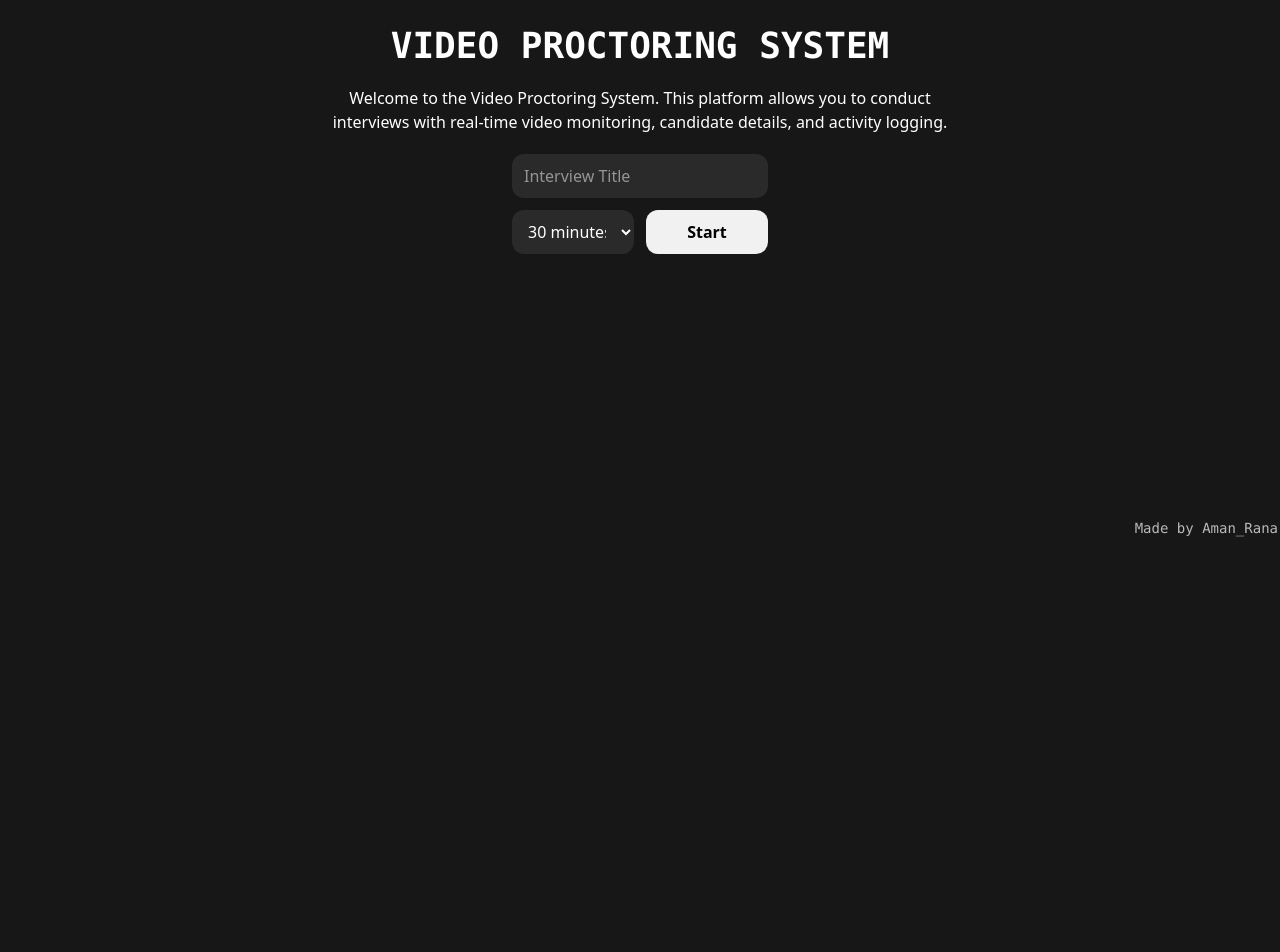
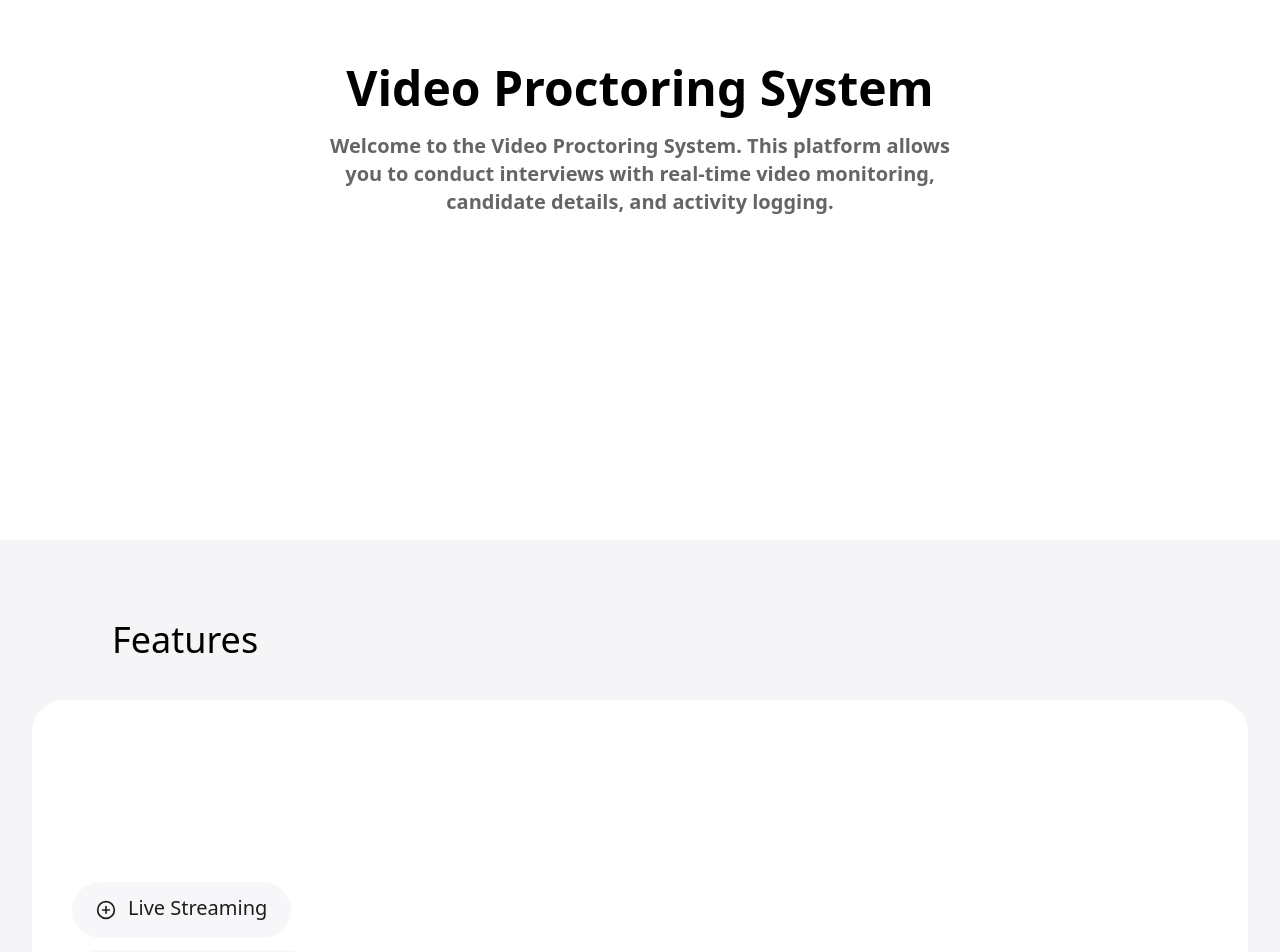
Before and after one commit to amanranahere/video-proctoring-system, a Next.js app: page / in a window 1280 px wide. Shown: the part 260-1212 px from the top of the page. Before the commit the page ends 800 px from the top, so only its background shows below. Built offline with nearby package versions, Linux system fonts and the light colour scheme.

Commit message:
restructure home page

```diff
--- a/src/app/globals.css
+++ b/src/app/globals.css
@@ -1,5 +1,5 @@
 @import "tailwindcss";
 
-* {
+/* * {
   scrollbar-color: #3b3b3c #ffffff00;
-}
+} */
--- a/src/app/layout.tsx
+++ b/src/app/layout.tsx
@@ -14,7 +14,7 @@ export default function RootLayout({
 }>) {
   return (
     <html lang="en">
-      <body className="bg-[#171717] text-white">{children}</body>
+      <body className="bg-[#f5f5f7]">{children}</body>
     </html>
   );
 }
--- a/src/app/page.tsx
+++ b/src/app/page.tsx
@@ -1,79 +1,15 @@
-"use client";
-
-import { useRouter } from "next/navigation";
-import { useState } from "react";
+import Hero from "@/components/HomePage/Hero";
+import Features from "@/components/HomePage/Features";
+import StartInterview from "@/components/HomePage/StartInterview";
+import Footer from "@/components/HomePage/Footer";
 
 export default function Home() {
-  const router = useRouter();
-  const [title, setTitle] = useState("");
-  const [duration, setDuration] = useState("30");
-
-  const handleStart = () => {
-    if (!title) return alert("Please enter interview title");
-    const id = title;
-    router.push(
-      `/interview/${id}?title=${encodeURIComponent(title)}&duration=${duration}`
-    );
-  };
-
   return (
-    <>
-      <main className="min-h-screen flex justify-center items-center">
-        <div className="w-1/2 flex flex-col justify-center items-center gap-y-5">
-          <h1 className="font-mono text-4xl font-bold">
-            VIDEO PROCTORING SYSTEM
-          </h1>
-          <p className="text-center">
-            Welcome to the Video Proctoring System. This platform allows you to
-            conduct interviews with real-time video monitoring, candidate
-            details, and activity logging.
-          </p>
-
-          <div className="w-full lg:w-[40%] flex flex-col justify-center items-center gap-y-3">
-            <input
-              type="text"
-              placeholder="Interview Title"
-              value={title}
-              onChange={(e) => setTitle(e.target.value)}
-              className="w-full bg-[#2a2a2a] hover:bg-[#3a3a3a] focus:bg-[#3a3a3a] duration-300 py-2.5 px-3 rounded-xl outline-none"
-            />
-
-            <div className="w-full flex gap-x-3">
-              <select
-                name="duration"
-                id="duration"
-                value={duration}
-                onChange={(e) => setDuration(e.target.value)}
-                className="w-full bg-[#2a2a2a] py-2.5 px-3 rounded-xl outline-none cursor-pointer"
-              >
-                <option value="15">15 minutes</option>
-                <option value="30">30 minutes</option>
-                <option value="45">45 minutes</option>
-                <option value="60">60 minutes</option>
-              </select>
-
-              <button
-                onClick={handleStart}
-                className="w-full text-black font-semibold bg-[#f1f1f1] hover:bg-[#f1f1f1]/80 active:scale-95 duration-300 py-2.5 px-3 rounded-xl outline-none cursor-pointer"
-              >
-                Start
-              </button>
-            </div>
-          </div>
-        </div>
-      </main>
-
-      <footer className="absolute bottom-0.5 right-0.5 font-mono text-[#bababa] text-sm">
-        Made by{" "}
-        <a
-          href="https://amanrana.vercel.app"
-          target="_blank"
-          rel="noopener noreferrer"
-          className="hover:text-white duration-150 transition-colors"
-        >
-          Aman_Rana
-        </a>
-      </footer>
-    </>
+    <main className="relative">
+      <Hero />
+      <Features />
+      <StartInterview />
+      <Footer />
+    </main>
   );
 }
--- a/src/components/ControlPanel.tsx
+++ b/src/components/ControlPanel.tsx
@@ -36,6 +36,7 @@ export default function ControlPanel() {
     stopRecording();
 
     const logs = useLogStore.getState().logs;
+
     const report = {
       candidate: "Candidate Name",
       title: "Interview Title",
--- /dev/null
+++ b/src/components/HomePage/Features.tsx
@@ -0,0 +1,80 @@
+"use client";
+
+import { useState } from "react";
+import { PlusCircle } from "lucide-react";
+
+const features = [
+  {
+    name: "Live Streaming",
+    paragraph:
+      "Monitor candidates in real-time with a clear video feed that ensures transparency during interviews or exams.",
+  },
+  {
+    name: "Activity Detection",
+    paragraph:
+      "Detect suspicious activities such as multiple faces, mobile phone usage, or unusual movements automatically.",
+  },
+  {
+    name: "Real-Time Alerts",
+    paragraph:
+      "Receive instant logs and warnings with timestamps whenever suspicious activity is detected.",
+  },
+  {
+    name: "Proctoring Reports",
+    paragraph:
+      "At the end of the session, generate and download a comprehensive report summarizing all events and alerts.",
+  },
+  {
+    name: "Session Recording",
+    paragraph:
+      "Record the full interview session, making it available for post-review or evidence if needed.",
+  },
+  {
+    name: "Snapshots",
+    paragraph:
+      "Capture key frames during the session to highlight important moments or detected anomalies.",
+  },
+];
+
+export default function Features() {
+  const [open, setOpen] = useState<number | null>(null);
+
+  const toggleFeature = (index: number) => {
+    setOpen(open === index ? null : index);
+  };
+
+  return (
+    <section className="w-full h-full flex flex-col justify-center items-center gap-y-10 my-20">
+      <h2 className="w-full pl-10 lg:pl-28 text-4xl">Features</h2>
+
+      <div className="w-[95%] lg:p-10 bg-white h-[95vh] rounded-4xl flex items-center">
+        <div className="w-full lg:max-w-[40%] flex flex-col gap-y-3">
+          {features.map((feature, index) => (
+            <div
+              key={index}
+              onClick={() => toggleFeature(index)}
+              className={`max-w-max px-4 lg:px-6 py-2 lg:py-3 bg-[#f7f7f9]  text-[#1d1d1f] cursor-pointer ${
+                open === index ? "rounded-4xl" : "rounded-full"
+              }`}
+            >
+              {open === index ? (
+                <p className="text-xl leading-tight">
+                  <span className="font-medium">{feature.name}.</span>&nbsp;
+                  <span>{feature.paragraph}</span>
+                </p>
+              ) : (
+                <div className="flex justify-center items-center gap-x-3 text-xl font-medium">
+                  <PlusCircle className="w-3 h-3 lg:w-5 lg:h-5" />
+                  <span className="lg:pb-1 select-nones">{feature.name}</span>
+                </div>
+              )}
+            </div>
+          ))}
+        </div>
+
+        {/* image */}
+        <div></div>
+      </div>
+    </section>
+  );
+}
--- /dev/null
+++ b/src/components/HomePage/Footer.tsx
@@ -0,0 +1,15 @@
+export default function Footer() {
+  return (
+    <footer className="absolute bottom-0.5 right-0.5 font-mono text-[#bababa] text-sm">
+      Made by{" "}
+      <a
+        href="https://amanrana.vercel.app"
+        target="_blank"
+        rel="noopener noreferrer"
+        className="hover:text-white duration-150 transition-colors"
+      >
+        Aman_Rana
+      </a>
+    </footer>
+  );
+}
--- /dev/null
+++ b/src/components/HomePage/Hero.tsx
@@ -0,0 +1,13 @@
+export default function Hero() {
+  return (
+    <section className="min-h-screen bg-[#fff] flex flex-col justify-center items-center gap-y-5">
+      <h1 className="text-5xl font-bold">Video Proctoring System</h1>
+
+      <p className="w-[50%] text-xl font-semibold text-center opacity-60">
+        Welcome to the Video Proctoring System. This platform allows you to
+        conduct interviews with real-time video monitoring, candidate details,
+        and activity logging.
+      </p>
+    </section>
+  );
+}
--- /dev/null
+++ b/src/components/HomePage/StartInterview.tsx
@@ -0,0 +1,54 @@
+"use client";
+
+import { useRouter } from "next/navigation";
+import { useState } from "react";
+
+export default function StartInterview() {
+  const router = useRouter();
+  const [title, setTitle] = useState("");
+  const [duration, setDuration] = useState("30");
+
+  const handleStart = () => {
+    if (!title) return alert("Please enter interview title");
+    const id = title;
+    router.push(
+      `/interview/${id}?title=${encodeURIComponent(title)}&duration=${duration}`
+    );
+  };
+
+  return (
+    <section className="min-h-screen flex justify-center items-center">
+      <div className="w-full lg:w-[40%] flex flex-col justify-center items-center gap-y-3">
+        <input
+          type="text"
+          placeholder="Interview Title"
+          value={title}
+          onChange={(e) => setTitle(e.target.value)}
+          className="w-full bg-gray-200 hover:bg-gray-300 focus:bg-gray-300 duration-300 py-2.5 px-3 rounded-xl outline-none"
+        />
+
+        <div className="w-full flex gap-x-3">
+          <select
+            name="duration"
+            id="duration"
+            value={duration}
+            onChange={(e) => setDuration(e.target.value)}
+            className="w-full bg-gray-200 hover:bg-gray-300 py-2.5 px-3 rounded-xl outline-none cursor-pointer"
+          >
+            <option value="15">15 minutes</option>
+            <option value="30">30 minutes</option>
+            <option value="45">45 minutes</option>
+            <option value="60">60 minutes</option>
+          </select>
+
+          <button
+            onClick={handleStart}
+            className="w-full font-semibold bg-[#000] text-white hover:bg-[#000]/80 active:scale-95 duration-300 py-2.5 px-3 rounded-xl outline-none cursor-pointer"
+          >
+            Start
+          </button>
+        </div>
+      </div>
+    </section>
+  );
+}
--- a/src/components/VideoCapture.tsx
+++ b/src/components/VideoCapture.tsx
@@ -231,9 +231,7 @@ export default function VideoCapture() {
 
                   predictions.forEach((p) => {
                     if (p.score > 0.6) {
-                      if (
-                        ["cell phone", "book", "laptop", "tv"].includes(p.class)
-                      ) {
+                      if (["cell phone", "book", "laptop"].includes(p.class)) {
                         const now = Date.now();
                         const lastWarn =
                           lastObjectWarningRef.current[p.class] || 0;
```
